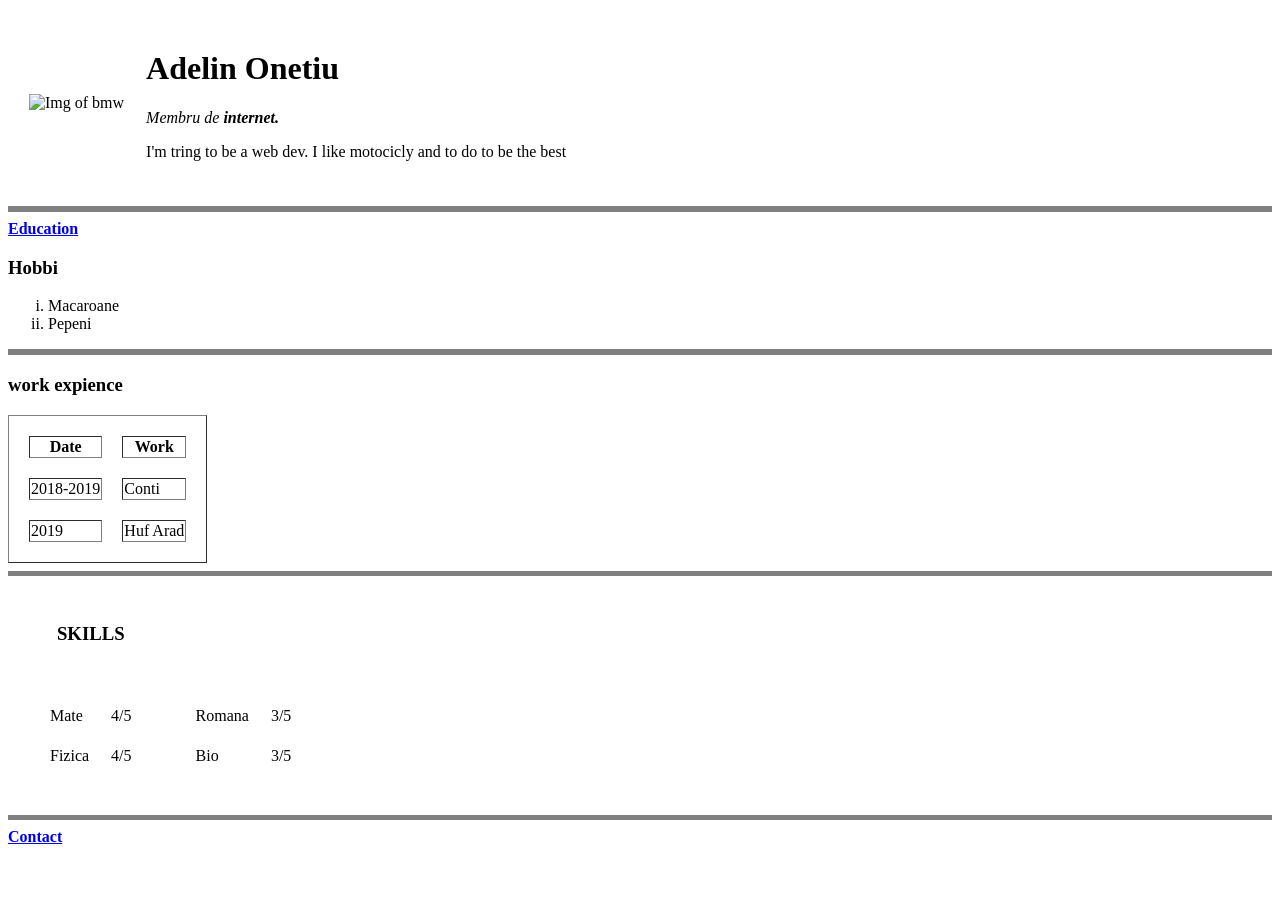
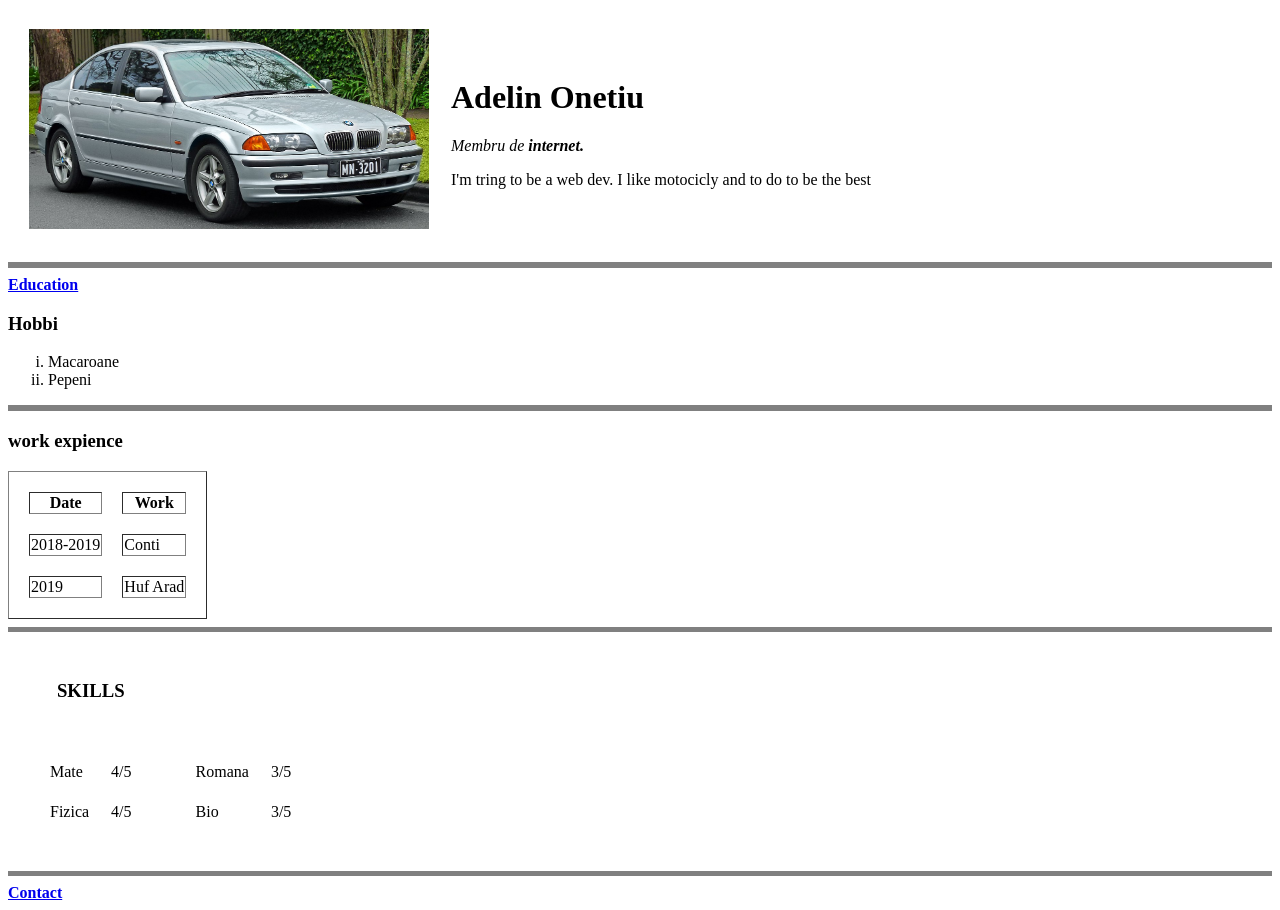
Before and after one commit to adelinone01/cv, a plain HTML site: page index.html in a window 1280 px wide. Before the commit the page ends 854 px from the top, so only its background shows below. Drawn offline with Linux system fonts and the light colour scheme.

Commit message:
Update index

```diff
--- a/index.html
+++ b/index.html
@@ -9,7 +9,7 @@
 <body>
   <table cellspacing='20'>
     <tr>
-      <td> <img src="img/bmw.jpg" alt="Img of bmw" width="400" height="200"> </td>
+      <td> <img src="bmw.jpg" alt="Img of bmw" width="400" height="200"> </td>
       <td>
         <h1><strong>Adelin Onetiu </strong></h1>
         <p><em>Membru de <strong>internet.</strong></em></p>
```
